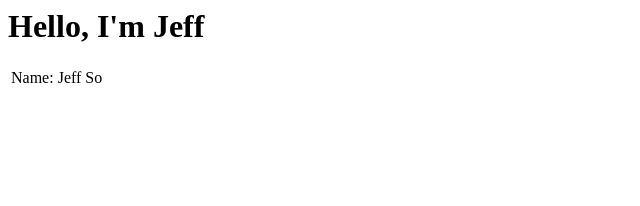
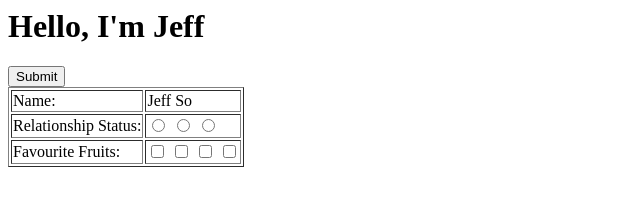
Before and after one commit to jxff-so/jxff-so.github.io, a plain HTML site: page index.html in a window 1280 px wide. Shown: the whole page, without its empty margins (0-640 px from the left). Drawn offline with Linux system fonts and the light colour scheme.

Commit message:
Update index.html

```diff
--- a/index.html
+++ b/index.html
@@ -1,8 +1,28 @@
 <h1>Hello, I'm Jeff</h1>
 
-<table>
-  <tr>
-    <td>Name:</td>
-    <td>Jeff So</td>
-  </tr>
-</table>
+<form>
+  <table border=1>
+    <tr>
+      <td>Name: </td>
+      <td>Jeff So</td>
+    </tr>
+    <tr>
+      <td>Relationship Status: </td>
+      <td>
+        <input type="radio" name="rls_status" value="Single">
+        <input type="radio" name="rls_status" value="Married">
+        <input type="radio" name="rls_status" value="Complicated">
+      </td>
+    </tr>
+    <tr>
+      <td>Favourite Fruits: </td>
+      <td>
+        <input type="checkbox" name="fruits" value="Apple">
+        <input type="checkbox" name="fruits" value="Grape">
+        <input type="checkbox" name="fruits" value="Pineapple">
+        <input type="checkbox" name="fruits" value="Orange">
+      </td>
+    </tr>
+    <input type='submit' value='Submit'>
+  </table>
+</form>
```
